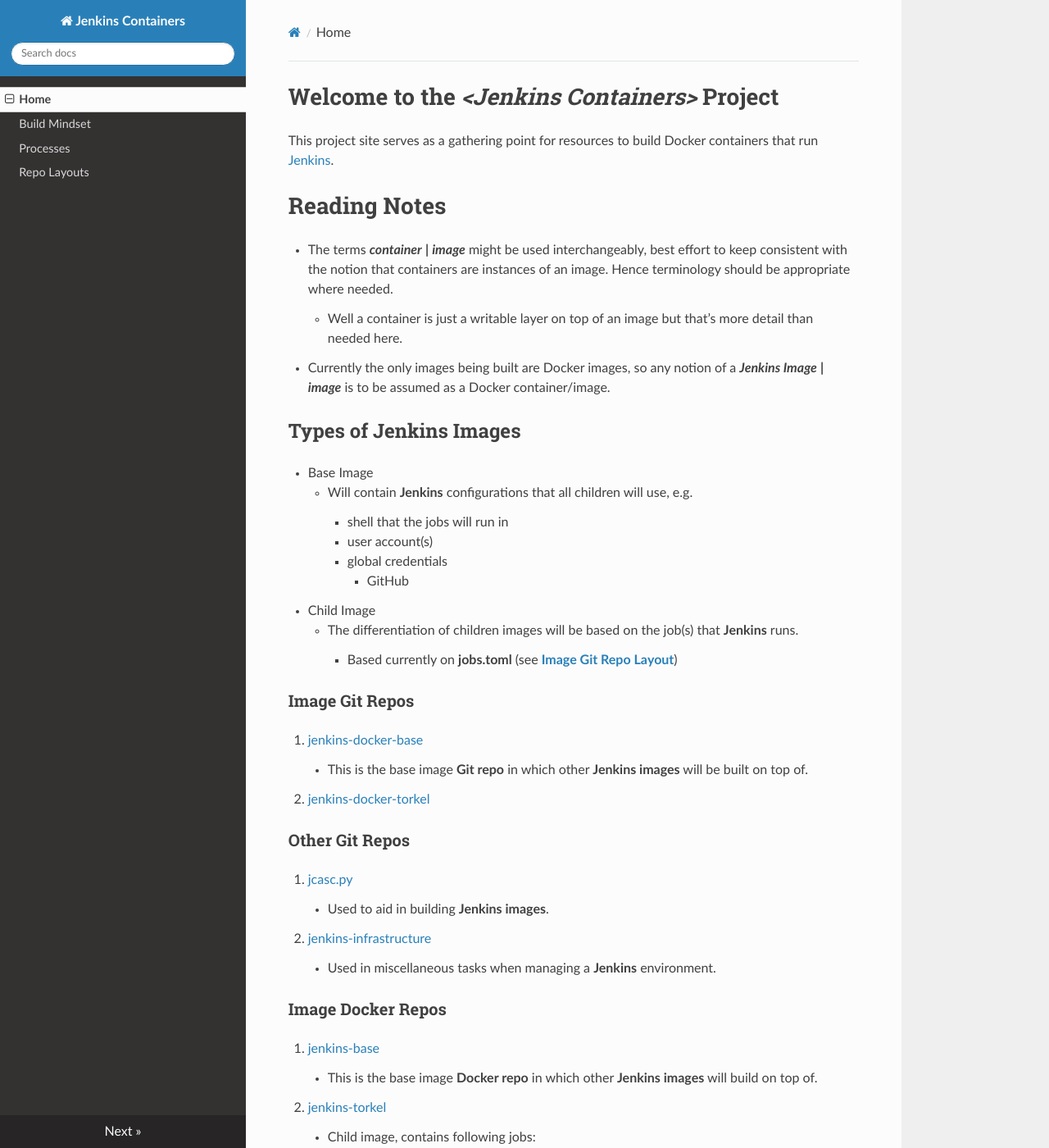
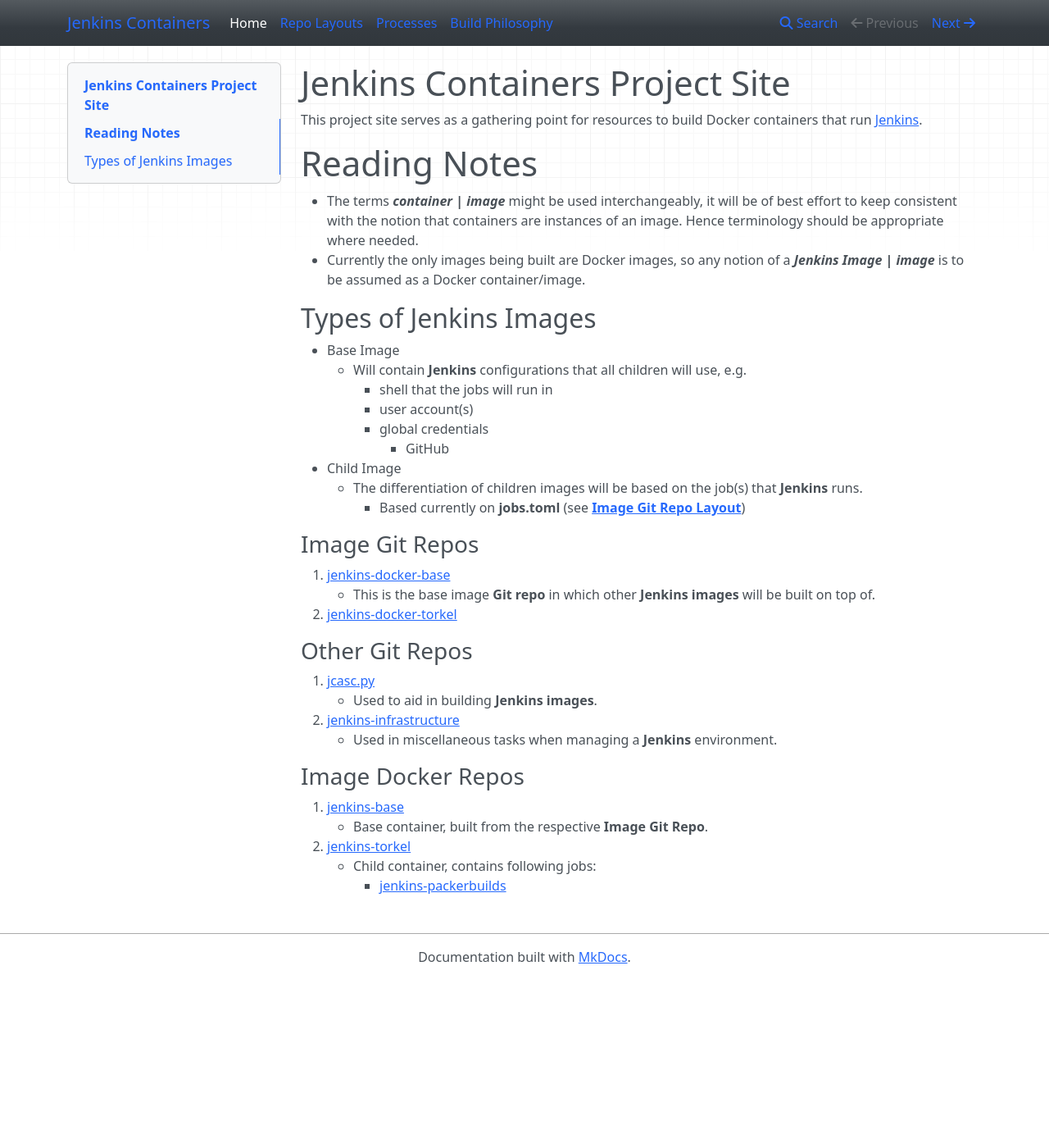
Before and after one commit to cavcrosby/jenkins-containers, an MkDocs documentation site: the page built from docs/index.md, in a window 1280 px wide and 1400 px high. Shown: the whole window at 82% size. Built offline with MkDocs 1.6.1, drawn with Linux system fonts in a browser that asks for light colours; nearby versions of some CDN libraries; some of the changed text lies outside the part shown.

Commit message:
Refactor docs, add new theme with slight tweaks
Also, add a makefile in attempt to make development, testing,
and deploying a bit easier considering I should not have to always
go back and look up how to use mkdocs for creating project sites.

```diff
--- /dev/null
+++ b/docs/css/extra.css
@@ -0,0 +1,11 @@
+a:link {
+    color: #2669fc;
+}
+
+a:visited {
+    color: #6620a8;
+}
+
+a:hover, a:focus {
+    color: #002f96;
+}
--- a/docs/index.md
+++ b/docs/index.md
@@ -1,12 +1,11 @@
-# Welcome to the ***<Jenkins Containers\>*** Project
+# Jenkins Containers Project Site
 
 This project site serves as a gathering point for resources
 to build Docker containers that run [Jenkins](https://www.jenkins.io/).
 
 # Reading Notes
 
-* The terms ***container*** **|** ***image*** might be used interchangeably, best effort to keep consistent with the notion that containers are instances of an image. Hence terminology should be appropriate where needed.
-    * Well a container is just a writable layer on top of an image but that’s more detail than needed here.
+* The terms ***container*** **|** ***image*** might be used interchangeably, it will be of best effort to keep consistent with the notion that containers are instances of an image. Hence terminology should be appropriate where needed.
 * Currently the only images being built are Docker images, so any notion of a ***Jenkins Image*** **|** ***image*** is to be assumed as a Docker container/image.
 
 ## Types of Jenkins Images
@@ -37,7 +36,7 @@
 ### Image Docker Repos
 
 1. [jenkins-base](https://hub.docker.com/repository/docker/cavcrosby/jenkins-base)
-    * This is the base image **Docker repo** in which other **Jenkins images** will build on top of.
+    * Base container, built from the respective **Image Git Repo**.
 2. [jenkins-torkel](https://hub.docker.com/repository/docker/cavcrosby/jenkins-torkel)
-    * Child image, contains following jobs:
+    * Child container, contains following jobs:
         * [jenkins-packerbuilds](https://github.com/cavcrosby/jenkins-packerbuilds)
--- a/mkdocs.yml
+++ b/mkdocs.yml
@@ -1,7 +1,13 @@
 site_name: Jenkins Containers
+site_url:
+use_directory_urls: False
 nav:
   - Home: index.md
-  - Build Mindset: mindset.md
+  - Repo Layouts: layouts.md
   - Processes: processes.md
-  - Repo Layouts: layouts.md
-theme: readthedocs
+  - Build Philosophy: philosophy.md
+theme:
+    name: mkdocs
+    nav_style: dark
+extra_css:
+    - css/extra.css
```
Also changed, not shown: docs/layouts.md (+2 -0 lines), docs/mindset.md (deleted, +0 -12 lines), docs/philosophy.md (added, +12 -0 lines), docs/processes.md (+1 -1 lines), 2 other files.
